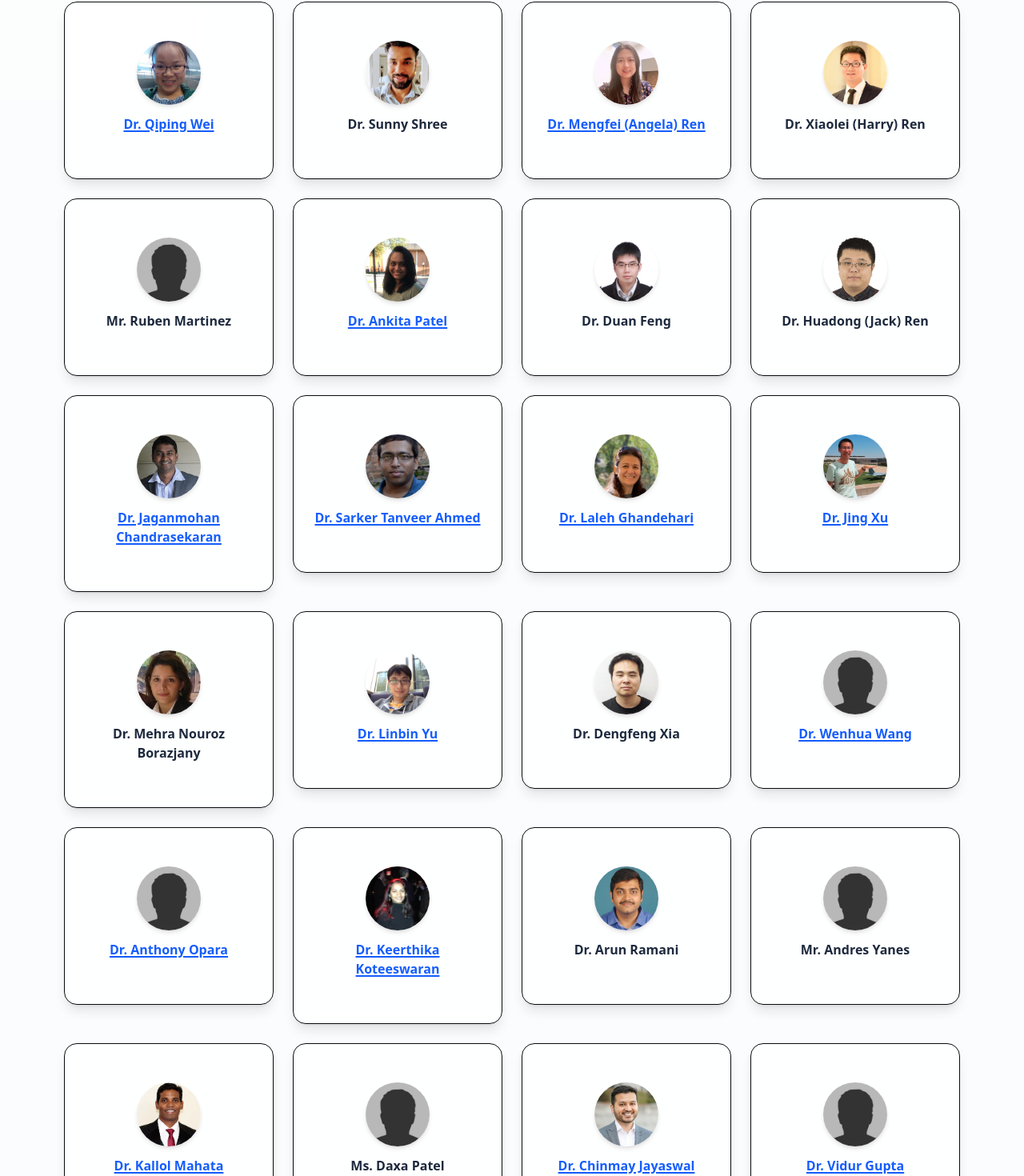
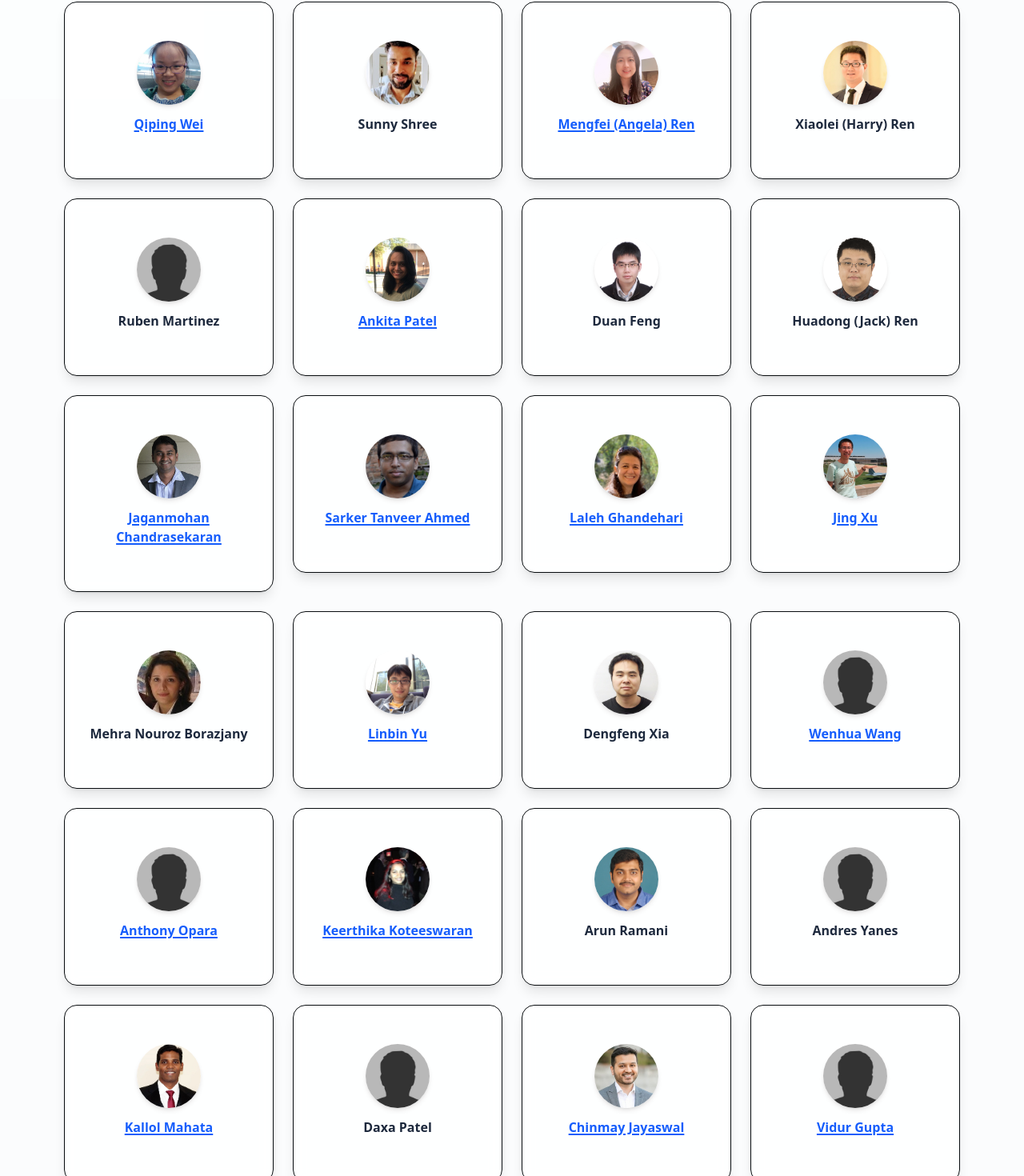
Before and after one commit to sercatuta-lei/sercatuta-lei.github.io, a Next.js app: page /team in a window 1280 px wide. Shown: the part 1655-3125 px from the top of the page at 80% size. Built offline with nearby package versions, Linux system fonts and the light colour scheme.

Commit message:
removed prefix from alumni

```diff
--- a/app/team/page.tsx
+++ b/app/team/page.tsx
@@ -66,127 +66,127 @@ const currentMembers = [
 // Alumni
 const alumni = [
   {
-    name: "Dr. Qiping Wei",
+    name: "Qiping Wei",
     photo: "qiping.jpg",
     link: "https://www.linkedin.com/in/qiping-wei-5202a914b/"
   },
   {
-    name: "Dr. Sunny Shree",
+    name: "Sunny Shree",
     photo: "sunny.jpg"
   },
   {
-    name: "Dr. Mengfei (Angela) Ren",
+    name: "Mengfei (Angela) Ren",
     photo: "mengfei.jpg",
     link: "https://www.linkedin.com/in/angelarenmf/"
   },
   {
-    name: "Dr. Xiaolei (Harry) Ren",
+    name: "Xiaolei (Harry) Ren",
     photo: "Xiaolei.jpg"
   },
   {
-    name: "Mr. Ruben Martinez",
+    name: "Ruben Martinez",
     photo: "bio-photo.jpg"
   },
   {
-    name: "Dr. Ankita Patel",
+    name: "Ankita Patel",
     photo: "Ankita.jpg",
     link: "https://www.linkedin.com/in/patelankitar/"
   },
   {
-    name: "Dr. Duan Feng",
+    name: "Duan Feng",
     photo: "Feng_Duan.jpeg"
   },
   {
-    name: "Dr. Huadong (Jack) Ren",
+    name: "Huadong (Jack) Ren",
     photo: "Huadong_Feng.png"
   },
   {
-    name: "Dr. Jaganmohan Chandrasekaran",
+    name: "Jaganmohan Chandrasekaran",
     photo: "Jagan.jpg",
     link: "https://www.linkedin.com/in/cjaganmohan/"
   },
   {
-    name: "Dr. Sarker Tanveer Ahmed",
+    name: "Sarker Tanveer Ahmed",
     photo: "Sarker_Tanveer_Ahmed.jpeg",
     link: "https://www.linkedin.com/in/sarker-tanveer-ahmed-93a0a072/"
   },
   {
-    name: "Dr. Laleh Ghandehari",
+    name: "Laleh Ghandehari",
     photo: "Laleh_Ghandehari.jpeg",
     link: "https://www.linkedin.com/in/lalehshghandehari/"
   },
   {
-    name: "Dr. Jing Xu",
+    name: "Jing Xu",
     photo: "Jing_Xu.jpeg",
     link: "https://www.linkedin.com/in/jing-xu-b77bb357/"
   },
   {
-    name: "Dr. Mehra Nouroz Borazjany",
+    name: "Mehra Nouroz Borazjany",
     photo: "Mehra_Nouroz_Borazjany.jpeg"
   },
   {
-    name: "Dr. Linbin Yu",
+    name: "Linbin Yu",
     photo: "Linbin_Yu.jpeg",
     link: "https://www.linkedin.com/in/linbinyu/"
   },
   {
-    name: "Dr. Dengfeng Xia",
+    name: "Dengfeng Xia",
     photo: "Dengfeng_Xia.jpeg"
   },
   {
-    name: "Dr. Wenhua Wang",
+    name: "Wenhua Wang",
     photo: "bio-photo.jpg",
     link: "https://www.linkedin.com/in/wenhua-wang-1169741b/"
   },
   {
-    name: "Dr. Anthony Opara",
+    name: "Anthony Opara",
     photo: "bio-photo.jpg",
     link: "https://www.linkedin.com/in/anthony-opara-6681649b/"
   },
   {
-    name: "Dr. Keerthika Koteeswaran",
+    name: "Keerthika Koteeswaran",
     photo: "Keerthika_Koteeswaran.jpeg",
     link: "https://www.linkedin.com/in/kkoteeswaran/"
   },
   {
-    name: "Dr. Arun Ramani",
+    name: "Arun Ramani",
     photo: "Arun_Ramani.jpeg"
   },
   {
-    name: "Mr. Andres Yanes",
+    name: "Andres Yanes",
     photo: "bio-photo.jpg"
   },
   {
-    name: "Dr. Kallol Mahata",
+    name: "Kallol Mahata",
     photo: "Kallol_Mahata.jpeg",
     link: "https://www.linkedin.com/in/kallolmahata/"
   },
   {
-    name: "Ms. Daxa Patel",
+    name: "Daxa Patel",
     photo: "bio-photo.jpg"
   },
   {
-    name: "Dr. Chinmay Jayaswal",
+    name: "Chinmay Jayaswal",
     photo: "Chinmay_Jayaswal.jpeg",
     link: "https://www.linkedin.com/in/chinmayjayaswal/"
   },
   {
-    name: "Dr. Vidur Gupta",
+    name: "Vidur Gupta",
     photo: "bio-photo.jpg",
     link: "https://www.linkedin.com/in/vidurg/"
   },
   {
-    name: "Ms. Monica Hernandez",
+    name: "Monica Hernandez",
     photo: "bio-photo.jpg",
     link: "https://www.linkedin.com/in/monicamhernandez/"
   },
   {
-    name: "Dr. Gaurav Saini",
+    name: "Gaurav Saini",
     photo: "Gaurav_Saini.jpeg",
     link: "https://www.linkedin.com/in/g-gauravsaini/"
   },
   {
-    name: "Dr. Pichate Pluempatanakij",
+    name: "Pichate Pluempatanakij",
     photo: "bio-photo.jpg"
   }
 ];
```
